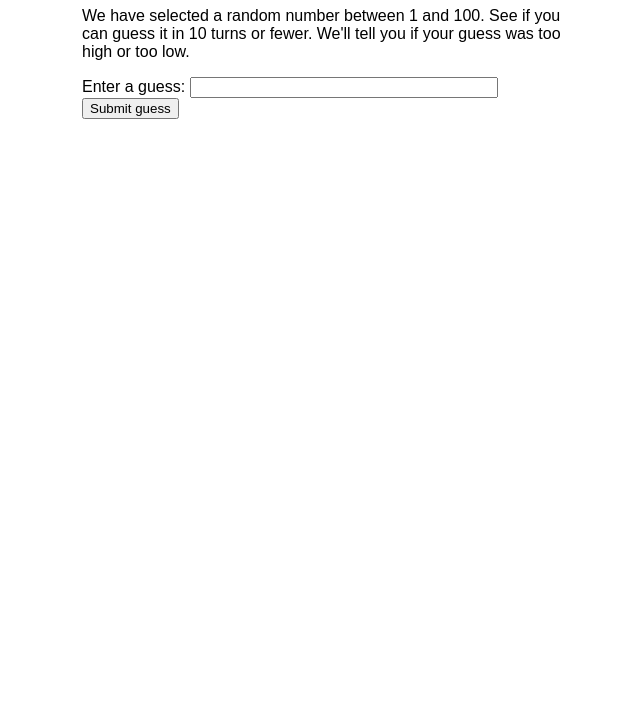
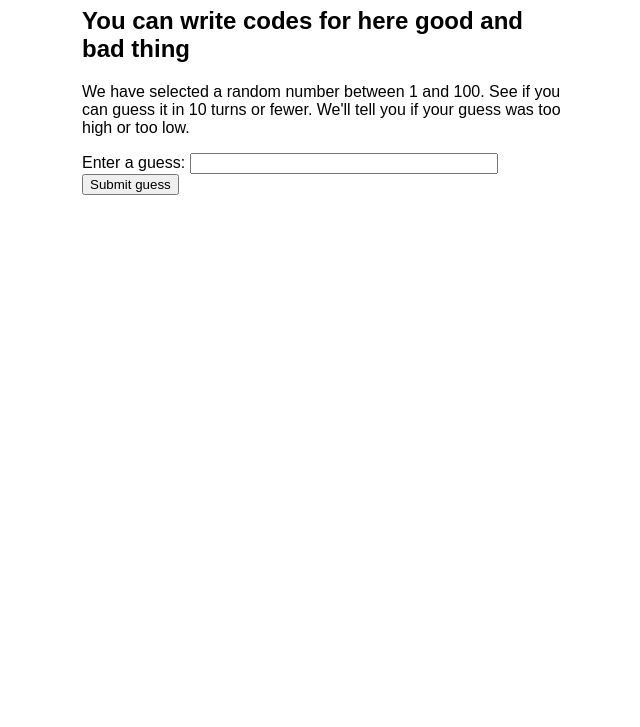
Before and after one commit to ITSTIME1/web, a plain HTML site: page code-pen-css-example/4/number-guessing-game-start.html in a window 1280 px wide. Shown: the part 73-800 px from the top of the page, without its empty margins (318-958 px from the left). Drawn offline with Linux system fonts and the light colour scheme; a script that the page names is missing.

Commit message:
Good Bye 2022

```diff
--- a/code-pen-css-example/4/number-guessing-game-start.html
+++ b/code-pen-css-example/4/number-guessing-game-start.html
@@ -10,6 +10,7 @@
 <body>
     <h1>Number guessing game</h1>
 
+    <h2>You can write codes for here <span>good</span> and bad thing</h2>
     <p>We have selected a random number between 1 and 100. See if you can guess it in 10 turns or fewer. We'll tell you if your guess was too high or too low.</p>
 
     <div class="form">
```
